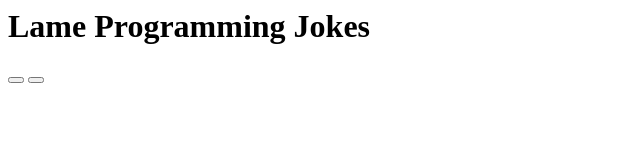
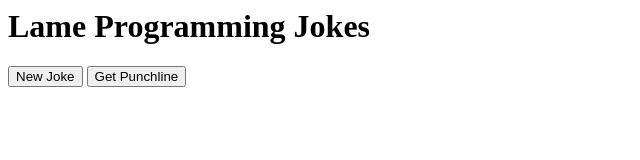
Before and after one commit to Jimbomoso/lameProgrammingJokes, a plain HTML site: page index.html in a window 1280 px wide. Shown: the whole page, without its empty margins (0-640 px from the left). Drawn offline with Linux system fonts and the light colour scheme.

Commit message:
Adds texts to buttons

```diff
--- a/index.html
+++ b/index.html
@@ -9,8 +9,8 @@
         <h1>Lame Programming Jokes</h1>
         <div id="setup" class="setupBubble"></div>
         <div id="punchlineBubble" class="punchlineBubble"></div>
-        <button id="newJokeBtn"></button>
-        <button id="punchLineBtn"></button>
+        <button id="newJokeBtn">New Joke</button>
+        <button id="punchLineBtn">Get Punchline</button>
     </div>
     <script src="index.js"></script>
 </body>
```
